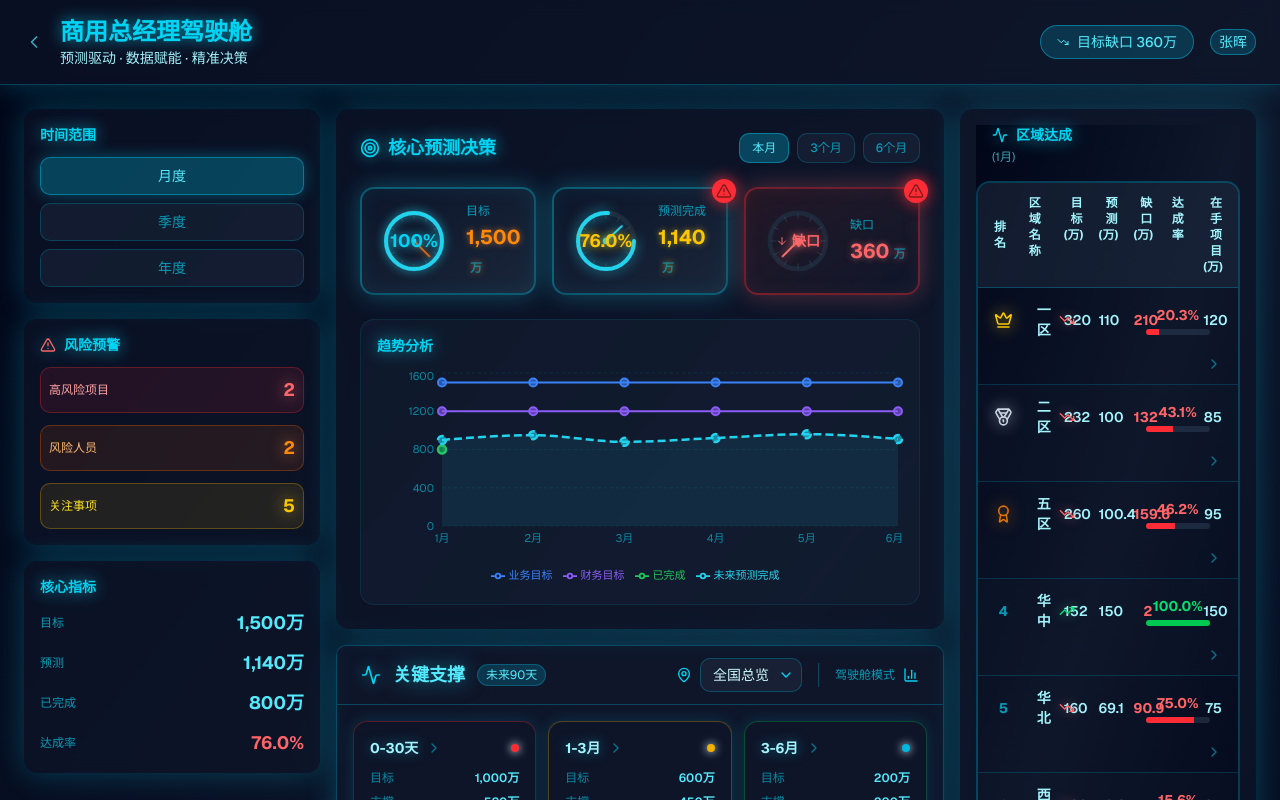
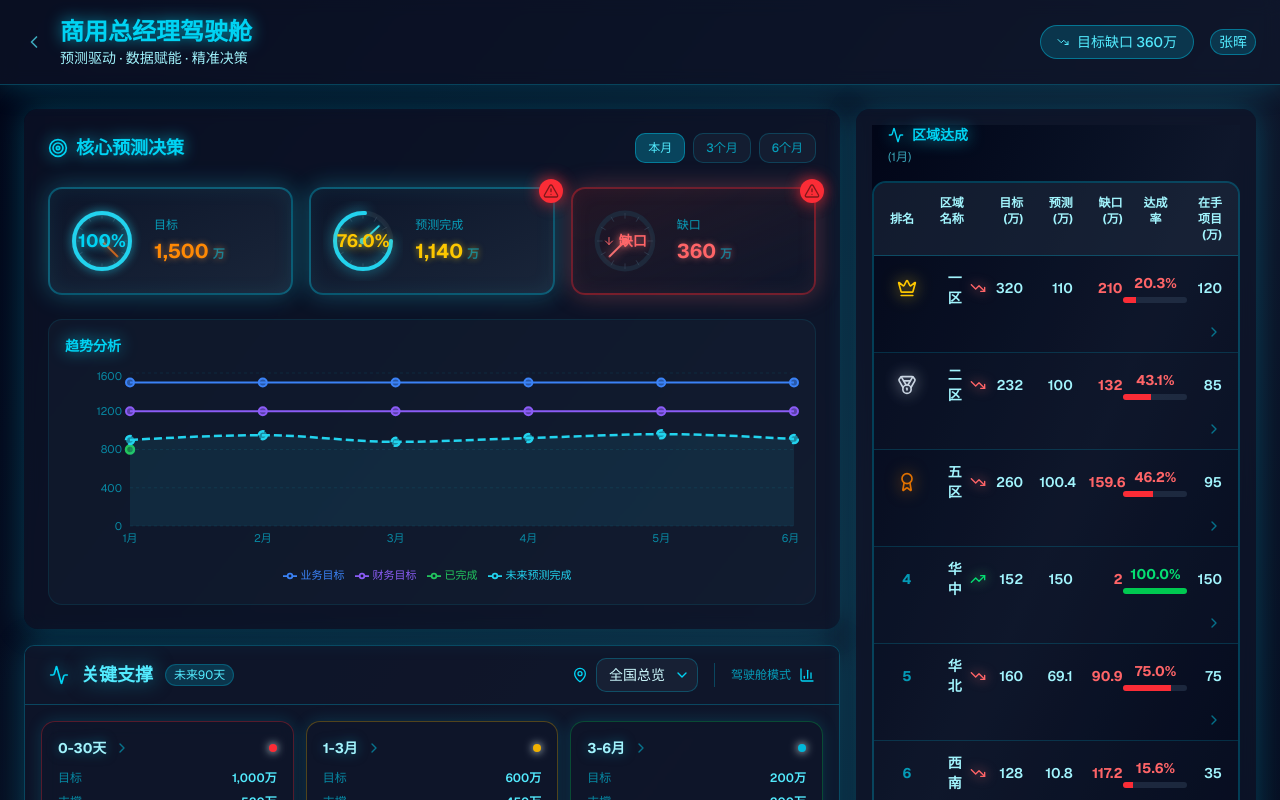
Before and after one commit to navylee1990/coze_jsc, a Next.js app: page /gm in a window 1280 px wide. Shown: the top 800 px of the page. Built offline with nearby package versions, Linux system fonts and the light colour scheme.

Commit message:
feat: 删除商用总经理驾驶舱左侧的时间范围、风险预警和核心指标模块

```diff
--- a/src/app/gm/page.tsx
+++ b/src/app/gm/page.tsx
@@ -1,6 +1,6 @@
 'use client';
 
-import { useState, useMemo } from 'react';
+import { useState, useMemo, useEffect } from 'react';
 import { ArrowUp, ArrowDown, TrendingUp, AlertTriangle, Activity, Target, Clock, ChevronRight, BarChart3, Play, ChevronLeft, X, TrendingDown, DollarSign, CheckCircle2, XCircle, Zap } from 'lucide-react';
 import { Card, CardContent, CardHeader, CardTitle } from '@/components/ui/card';
 import { Button } from '@/components/ui/button';
@@ -48,18 +48,6 @@ const forecastOverviewData = {
     forecast: 6840, // 76%达成率: 9000 * 0.76 = 6840
     completed: 4800
   }
-};
-
-// 风险面板数据
-const riskData = {
-  projectRisks: [
-    { projectId: 3, projectName: '广州某企业办公楼项目', riskType: '30天无动作', impact: 405, owner: '王强', days: 32 },
-    { projectId: 9, projectName: '西安某学校项目', riskType: '30天无动作', impact: 84, owner: '赵敏', days: 45 },
-  ],
-  personnelRisks: [
-    { personId: 5, name: '陈明', riskType: 'SOP不达标', sopRate: 78, impact: -55, projectCount: 4 },
-    { personId: 6, name: '赵敏', riskType: 'SOP不达标', sopRate: 72, impact: -68, projectCount: 3 },
-  ]
 };
 
 // 行动建议数据
@@ -382,6 +370,11 @@ export default function GMDashboard() {
   const [selectedQuarter, setSelectedQuarter] = useState('Q1');
   const [trendRegion, setTrendRegion] = useState('all');
 
+  // 默认时间范围为月度
+  useEffect(() => {
+    setTimeRange('month');
+  }, []);
+
   // 钻取状态
   const [drillDownView, setDrillDownView] = useState<'region' | 'city' | 'salesperson'>('region');
   const [selectedRegion, setSelectedRegion] = useState<string>('');
@@ -519,101 +512,8 @@ export default function GMDashboard() {
       <main className="max-w-[1920px] mx-auto p-6">
         {/* 驾驶舱风格布局 */}
         <div className="grid grid-cols-12 gap-4">
-          {/* 左侧仪表区 */}
-          <div className="col-span-3 space-y-4">
-            {/* 时间范围选择器 - 仪表盘风格 */}
-            <div className={`${DASHBOARD_STYLES.cardBg} ${DASHBOARD_STYLES.cardBorder} rounded-xl p-4 ${DASHBOARD_STYLES.glow}`}>
-              <h3 className={`text-sm font-semibold mb-3 ${DASHBOARD_STYLES.neon}`}>时间范围</h3>
-              <div className="flex flex-col gap-2">
-                <button
-                  onClick={() => setTimeRange('month')}
-                  className={`px-4 py-2 rounded-lg text-sm font-medium transition-all ${
-                    timeRange === 'month'
-                      ? 'bg-cyan-500/30 border-cyan-500/50 text-cyan-300 shadow-[0_0_15px_rgba(6,182,212,0.4)]'
-                      : 'bg-slate-800/50 border-cyan-400/20 text-cyan-400/70 hover:bg-cyan-500/20'
-                  } border`}
-                >
-                  月度
-                </button>
-                <button
-                  onClick={() => setTimeRange('quarter')}
-                  className={`px-4 py-2 rounded-lg text-sm font-medium transition-all ${
-                    timeRange === 'quarter'
-                      ? 'bg-cyan-500/30 border-cyan-500/50 text-cyan-300 shadow-[0_0_15px_rgba(6,182,212,0.4)]'
-                      : 'bg-slate-800/50 border-cyan-400/20 text-cyan-400/70 hover:bg-cyan-500/20'
-                  } border`}
-                >
-                  季度
-                </button>
-                <button
-                  onClick={() => setTimeRange('year')}
-                  className={`px-4 py-2 rounded-lg text-sm font-medium transition-all ${
-                    timeRange === 'year'
-                      ? 'bg-cyan-500/30 border-cyan-500/50 text-cyan-300 shadow-[0_0_15px_rgba(6,182,212,0.4)]'
-                      : 'bg-slate-800/50 border-cyan-400/20 text-cyan-400/70 hover:bg-cyan-500/20'
-                  } border`}
-                >
-                  年度
-                </button>
-              </div>
-            </div>
-
-            {/* 风险预警 - 警告灯风格 */}
-            <div className={`${DASHBOARD_STYLES.cardBg} ${DASHBOARD_STYLES.cardBorder} rounded-xl p-4 ${DASHBOARD_STYLES.glow}`}>
-              <h3 className={`text-sm font-semibold mb-3 flex items-center gap-2 ${DASHBOARD_STYLES.neon}`}>
-                <AlertTriangle className="w-4 h-4 text-red-400" />
-                风险预警
-              </h3>
-              <div className="space-y-3">
-                <div className="flex items-center justify-between p-2 rounded-lg bg-red-500/10 border border-red-500/30">
-                  <span className="text-xs text-red-300">高风险项目</span>
-                  <span className="text-lg font-bold text-red-400 drop-shadow-[0_0_8px_rgba(248,113,113,0.8)]">
-                    2
-                  </span>
-                </div>
-                <div className="flex items-center justify-between p-2 rounded-lg bg-orange-500/10 border border-orange-500/30">
-                  <span className="text-xs text-orange-300">风险人员</span>
-                  <span className="text-lg font-bold text-orange-400 drop-shadow-[0_0_8px_rgba(251,146,60,0.8)]">
-                    2
-                  </span>
-                </div>
-                <div className="flex items-center justify-between p-2 rounded-lg bg-yellow-500/10 border border-yellow-500/30">
-                  <span className="text-xs text-yellow-300">关注事项</span>
-                  <span className="text-lg font-bold text-yellow-400 drop-shadow-[0_0_8px_rgba(250,204,21,0.8)]">
-                    5
-                  </span>
-                </div>
-              </div>
-            </div>
-
-            {/* 核心指标速览 */}
-            <div className={`${DASHBOARD_STYLES.cardBg} ${DASHBOARD_STYLES.cardBorder} rounded-xl p-4 ${DASHBOARD_STYLES.glow}`}>
-              <h3 className={`text-sm font-semibold mb-3 ${DASHBOARD_STYLES.neon}`}>核心指标</h3>
-              <div className="space-y-3">
-                <div className="flex items-center justify-between">
-                  <span className="text-xs text-cyan-400/70">目标</span>
-                  <span className="text-lg font-bold text-cyan-300">{getTimeRangeData().target.toLocaleString()}万</span>
-                </div>
-                <div className="flex items-center justify-between">
-                  <span className="text-xs text-cyan-400/70">预测</span>
-                  <span className="text-lg font-bold text-cyan-300">{getTimeRangeData().forecast.toLocaleString()}万</span>
-                </div>
-                <div className="flex items-center justify-between">
-                  <span className="text-xs text-cyan-400/70">已完成</span>
-                  <span className="text-lg font-bold text-cyan-300">{getTimeRangeData().completed.toLocaleString()}万</span>
-                </div>
-                <div className="flex items-center justify-between">
-                  <span className="text-xs text-cyan-400/70">达成率</span>
-                  <span className={`text-lg font-bold ${parseFloat(getAchievementRate()) >= 100 ? 'text-green-400' : 'text-red-400'}`}>
-                    {getAchievementRate()}%
-                  </span>
-                </div>
-              </div>
-            </div>
-          </div>
-
           {/* 中央仪表区 */}
-          <div className="col-span-6 space-y-4">
+          <div className="col-span-8 space-y-4">
             {/* 核心预测决策卡片 - 占据大部分空间 */}
             <div className={`${DASHBOARD_STYLES.cardBg} ${DASHBOARD_STYLES.cardBorder} rounded-xl p-6 ${DASHBOARD_STYLES.glow}`}>
               <div className="flex items-center justify-between mb-6">
@@ -1178,7 +1078,7 @@ export default function GMDashboard() {
           </div>
 
           {/* 右侧仪表区 */}
-          <div className="col-span-3 space-y-4">
+          <div className="col-span-4 space-y-4">
             {/* 区域达成情况 - 矩阵卡片展示 */}
             <div className={`${DASHBOARD_STYLES.cardBg} ${DASHBOARD_STYLES.cardBorder} rounded-xl p-4 ${DASHBOARD_STYLES.glow}`}>
               <RegionMatrix
```
